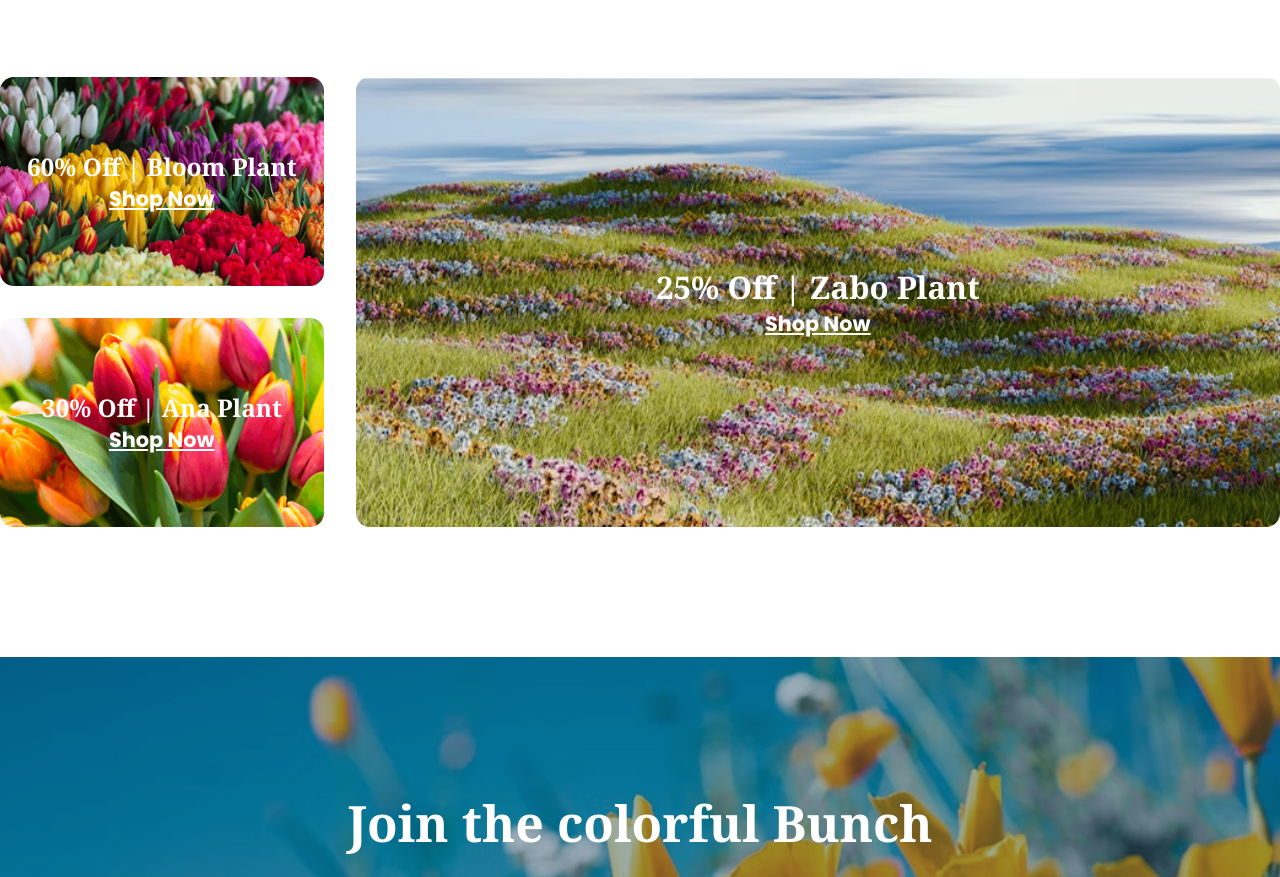
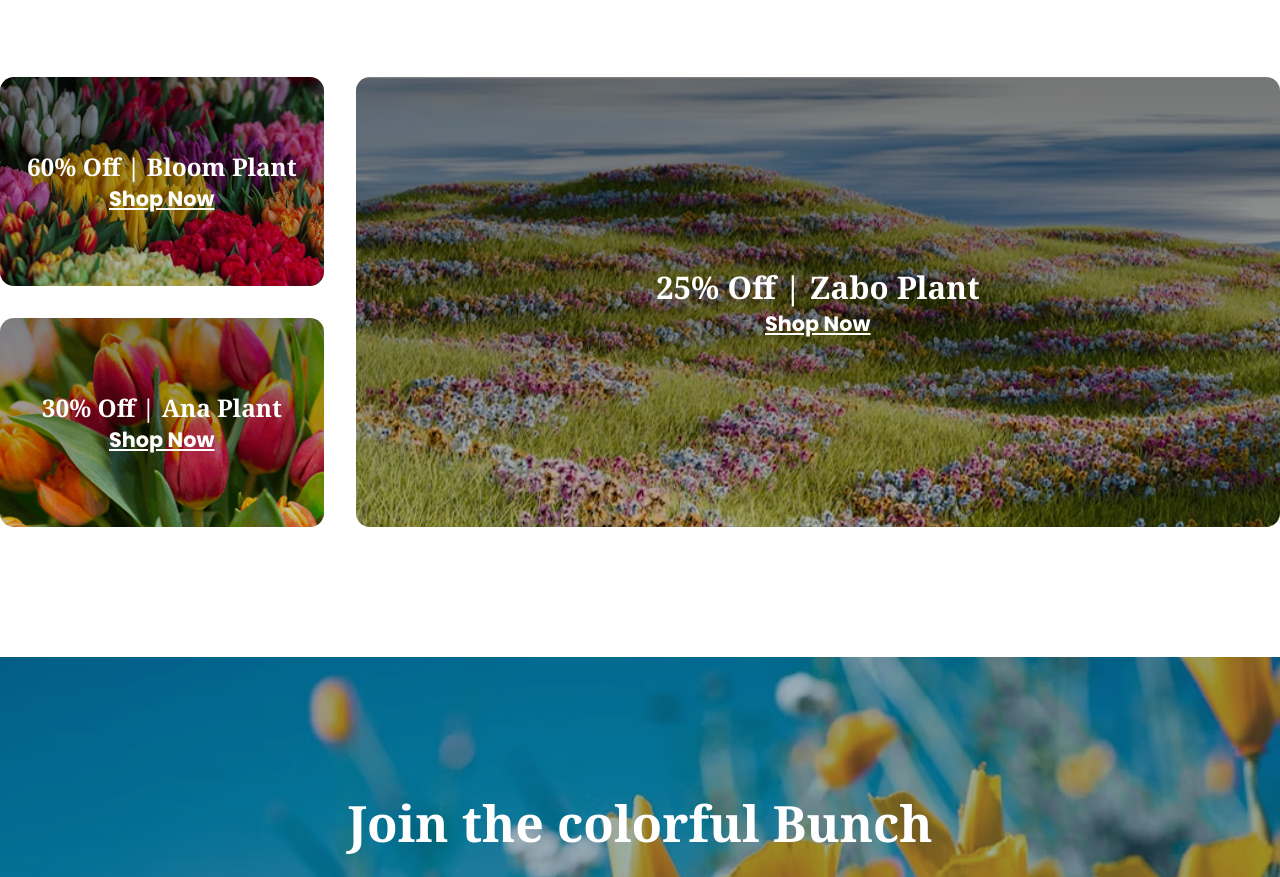
Before and after one commit to mobinkhanweb/flower-responsive-a02, a plain HTML site: page index.html in a window 1280 px wide. Shown: the part 2986-3863 px from the top of the page. Drawn offline with Linux system fonts and the light colour scheme.

Commit message:
added linear layer on images

```diff
--- a/style.css/style.css
+++ b/style.css/style.css
@@ -207,7 +207,7 @@
 }
 
 .latest-deal-left .top-img {
-    background-image: url("../assets/deal-bloom.png");
+    background-image: linear-gradient(rgba(0, 0, 0, 0.5), rgba(0, 0, 0, 0.2)), url("../assets/deal-bloom.png");
     width: 100%;
     height: 50%;
     border-radius: 14px;
@@ -228,7 +228,7 @@
 }
 
 .latest-deal-left .bottom-img {
-    background-image: url(../assets/deal-ana.png);
+    background-image: linear-gradient(rgba(0, 0, 0, 0.5), rgba(0, 0, 0, 0.2)), url(../assets/deal-ana.png);
     width: 100%;
     height: 50%;
     border-radius: 14px;
@@ -249,7 +249,7 @@
 }
 
 .latest-deal-right {
-    background-image: url(../assets/deal-zabo.png);
+    background-image: linear-gradient(rgba(0, 0, 0, 0.5), rgba(0, 0, 0, 0.2)), url(../assets/deal-zabo.png);
     width: 100%;
     height: auto;
     border-radius: 14px;
```
